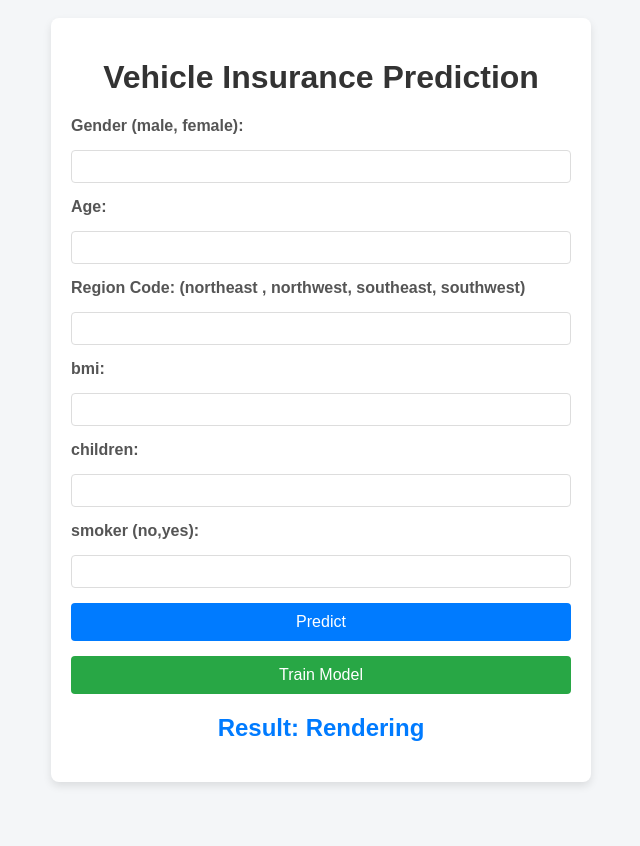
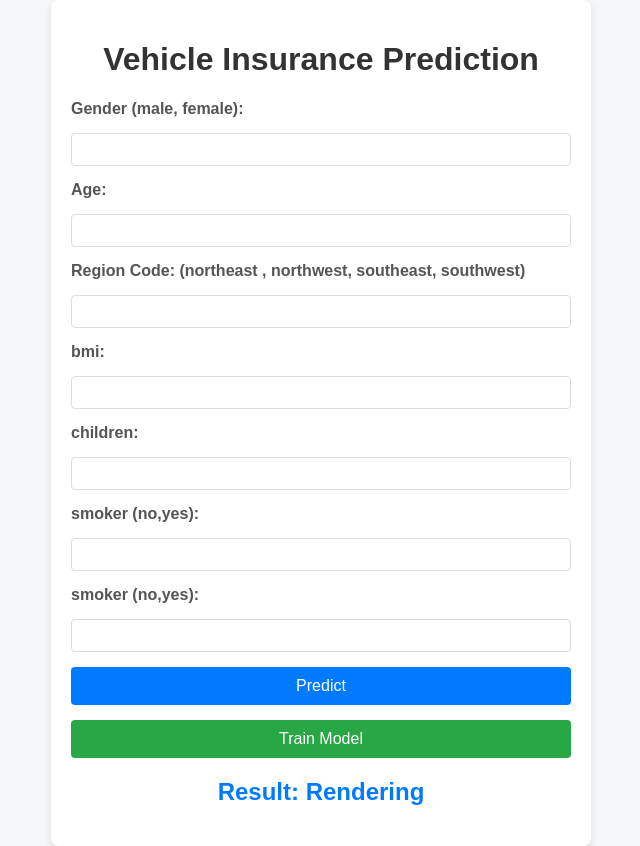
Before and after one commit to priyanshu-24-003/Receipt, a FastAPI app: page / in a window 1280 px wide. Shown: the whole page, without its empty margins (319-959 px from the left). Before the commit the page ends 786 px from the top, so only its background shows below. Run offline with FastAPI, Linux system fonts and the light colour scheme; parts of the project's set-up code (start-up, migrations or seed data) failed here and were passed over.

Commit message:
CI/CD test-4

```diff
--- a/templates/insurancedata.html
+++ b/templates/insurancedata.html
@@ -30,6 +30,10 @@
             <label for="smoker">smoker (no,yes):</label>
             <input type="text" id="smoker" name="smoker" min="0" max="1" required>
 
+            <label for="smoker">smoker (no,yes):</label>
+            <input type="text" id="smoker" name="smoker" min="0" max="1" required>
+
+
             <button type="submit">Predict</button>
         </form>
 
```
Also changed, not shown: 2 other files.
